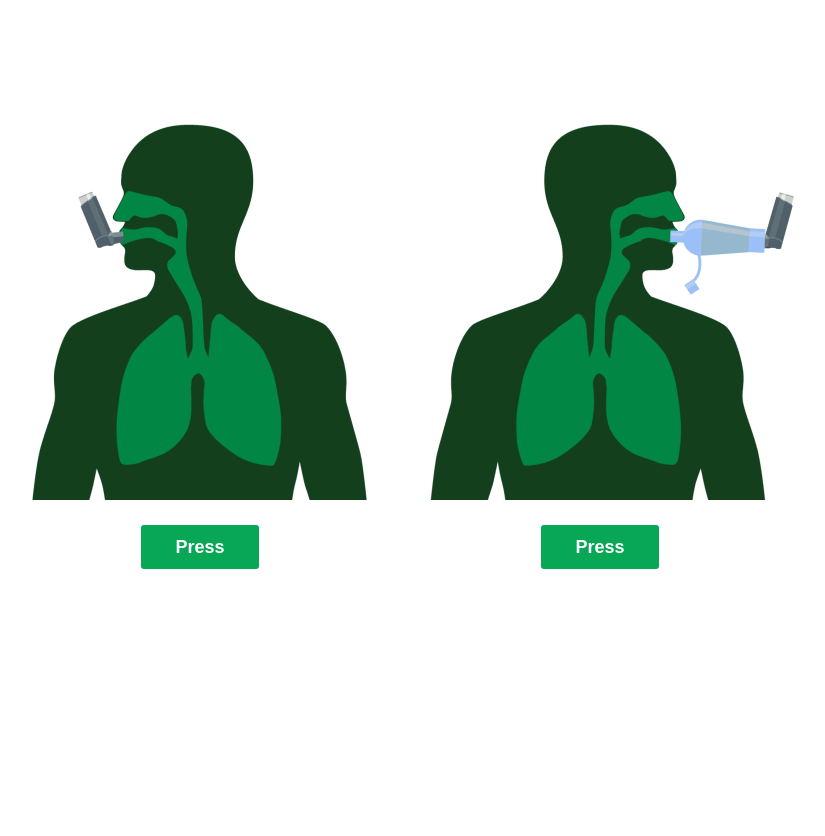
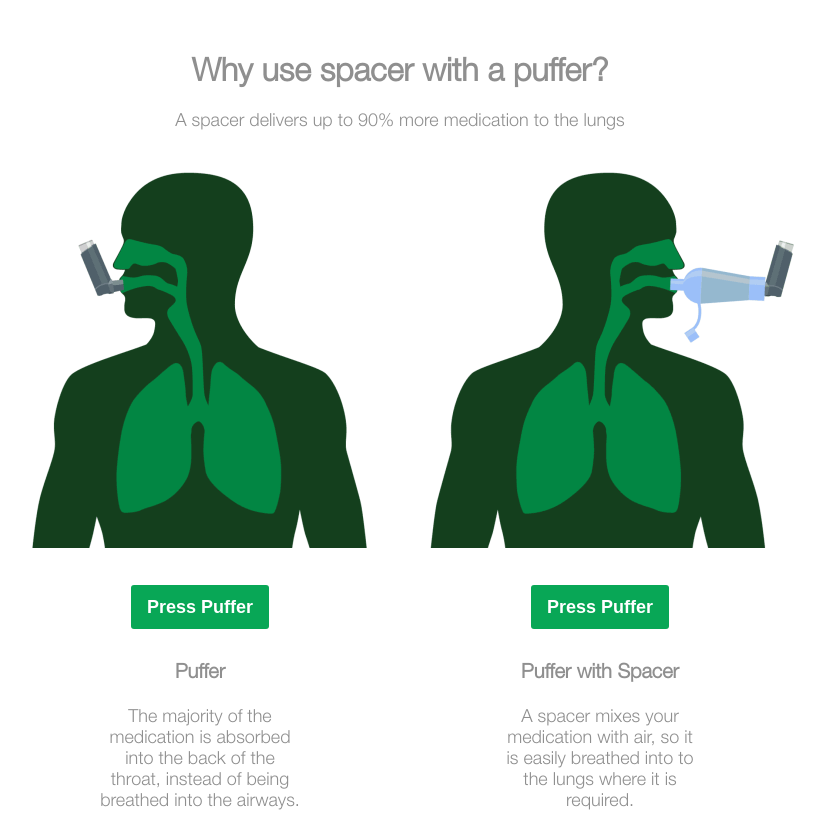
Before and after one commit to nthnmillar/Puffer-Spacer-Animation, a plain HTML site: page index.html in a window 1280 px wide. Shown: the whole page, without its empty margins (240-1065 px from the left). Before the commit the page ends 800 px from the top, so only its background shows below. Drawn offline with Linux system fonts and the light colour scheme.

Commit message:
Added headings and paragraphs

```diff
--- a/helpers/_mixins.scss
+++ b/helpers/_mixins.scss
@@ -12,7 +12,7 @@
 @mixin button-dim($height, $width){
   text-align:center;
   font-weight: bold;
-  margin-top:25px;
+  margin-top:37px;
   font-family: Arial;
   height:$height;
   width:$width;
@@ -28,3 +28,9 @@
      background:#008540;
   }
 }
+
+%text{
+	color:#8f8f8f;
+	font-family:HelveticaNeue-Light;
+	text-align:center;
+}
--- a/index.html
+++ b/index.html
@@ -5,15 +5,30 @@
 </head>
 <body>
 
+		<div id= "para-intro">
+			<h1>Why use spacer with a puffer?</h1>
+			<div>
+				<p>A spacer delivers up to 90% more medication to the lungs</p>
+			</div>
+		</div>
+
 	<div id="container">
 		<div class = "sec">
 			<div id= "puff"></div>
-			<div id= "button-puff">Press</div>
+			<div id= "button-puff">Press Puffer</div>
+			<h2>Puffer</h2>
+			<div class = "para-sec">
+				<p>The majority of the medication is absorbed into the back of the throat, instead of being breathed into the airways.</p>
+			</div>
 		</div>
 
 		<div class = "sec">
 			<div id= "spacer"></div>
-			<div id= "button-space">Press</div>
+			<div id= "button-space">Press Puffer</div>
+			<h2>Puffer with Spacer</h2>
+			<div class = "para-sec">
+				<p>A spacer mixes your medication with air, so it is easily breathed into to the lungs where it is required.</p>
+			</div>
 		</div>
 	</div><!--container-->
 
--- a/style.scss
+++ b/style.scss
@@ -3,12 +3,31 @@
 $puff-img: url(img/Puff-Sprite_L.png);
 $spacer-img: url(img/Spacer-Sprite_L.png);
 $ani-size: 400px;
-$w-but:108px;
+$w-but:128px;
 $h-but:20px;
+$break-small:800px;
+$max-text:80%;
+
+h1{
+  @extend %text;
+  margin-top:50px;
+}
+
+h2{
+  @extend %text;
+  font-size:20px;
+  margin-top:30px;
+  margin-bottom:5px;
+}
+
+p{
+  @extend %text;
+  font-size:18px;
+}
 
 #container{
-	margin-top:100px;
 	display:flex;
+  flex-direction:row;
 	justify-content:center;
 //	background:#22be68;
 }
@@ -17,6 +36,16 @@ $h-but:20px;
 	display:flex;
 	flex-direction:column;
 	align-items: center;
+}
+
+.para-sec{
+  margin-top:0px;
+  width:200px;
+}
+
+#para-intro{
+  margin:auto;
+  width: 80%;
 }
 
 #puff{
@@ -36,3 +65,14 @@ $h-but:20px;
 #button-space{
 	@include button-dim($h-but, $w-but);
 }
+
+
+@media (max-width: $break-small){
+  #container{
+      flex-direction:column;
+  }
+  .para-sec{
+    width: $max-text;
+  }
+
+}
```
Also changed, not shown: style.css, 1 other file.
